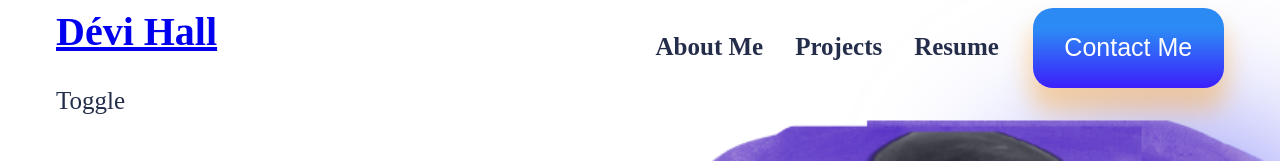
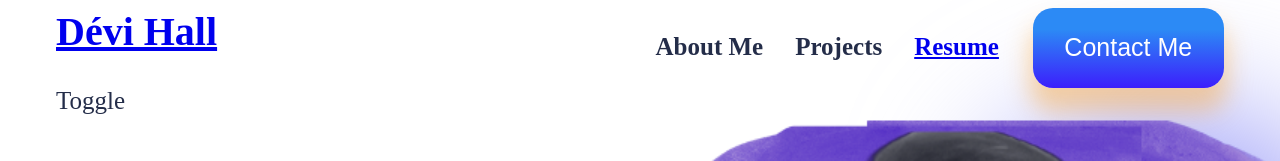
Before and after one commit to devihall/R-Portfolio, a React (Create React App) app: page / in a window 1280 px wide. Shown: the top 161 px of the page. Built offline with nearby package versions, Linux system fonts and the light colour scheme.

Commit message:
added resume

```diff
--- a/src/components/About/About.js
+++ b/src/components/About/About.js
@@ -1,8 +1,9 @@
 import React from "react";
 
 const About = () => {
-  return <h1>About Me</h1>;
-
+  return (
+  <h1>About Me</h1>
+  )
 };
 
 export default About;
--- a/src/components/Navbar/Navbar.js
+++ b/src/components/Navbar/Navbar.js
@@ -1,5 +1,7 @@
 import React from "react";
 import "./Navbar.css";
+import Resume from "./DHallRESUME2022 .pdf";
+
 
 const Navbar = (props) => {
   const { selectedOption, setSelectedOption } = props;
@@ -18,7 +20,7 @@
           <ul>
             <li onClick={() => setSelectedOption("aboutme")}>About Me</li>
             <li onClick={() => setSelectedOption("projects")}>Projects</li>
-            <li>Resume</li>
+            <li><a href={Resume} target="_blank" rel="noopener noreferrer">Resume</a></li>
           </ul>
         </div>
       </div>
```
Also changed, not shown: 1 other file (tests, documents, lock files or other folders).
